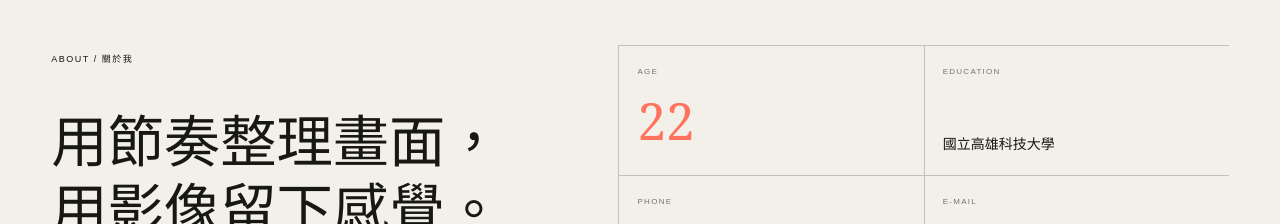
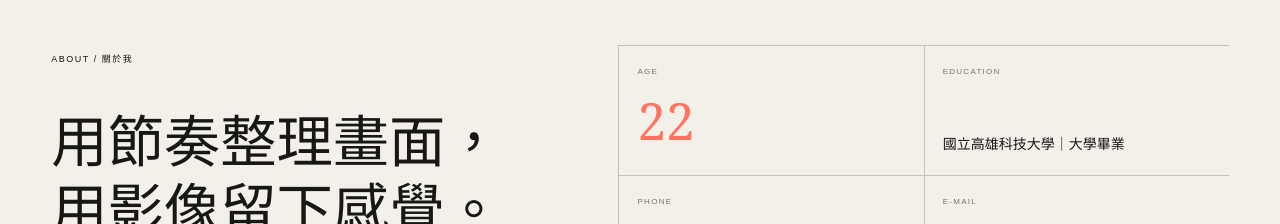
Before and after one commit to jdchen0525-lgtm/dingchen-visual-resume, a Next.js app: page / in a window 1280 px wide. Shown: the part 980-1204 px from the top of the page. Built offline with nearby package versions, Linux system fonts and the light colour scheme.

Commit message:
Update homepage education status

```diff
--- a/app/page.tsx
+++ b/app/page.tsx
@@ -36,7 +36,7 @@ export default function Home() {
         <div className="compact-intro"><span>ABOUT / 關於我</span><h2 id="info-title">用節奏整理畫面，<br />用影像留下感覺。</h2></div>
         <dl className="info-cards">
           <div><dt>AGE</dt><dd>22</dd></div>
-          <div><dt>EDUCATION</dt><dd>國立高雄科技大學</dd></div>
+          <div><dt>EDUCATION</dt><dd>國立高雄科技大學｜大學畢業</dd></div>
           <div><dt>PHONE</dt><dd><a href="tel:0906998113">0906 998 113</a></dd></div>
           <div><dt>E-MAIL</dt><dd><a href="mailto:dingchen0525@gmail.com">dingchen0525@gmail.com</a></dd></div>
         </dl>
```
